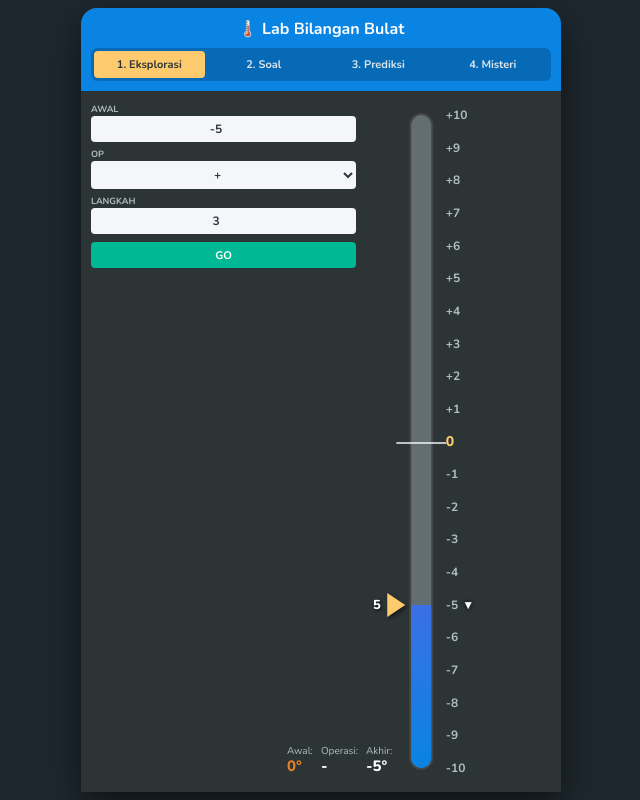
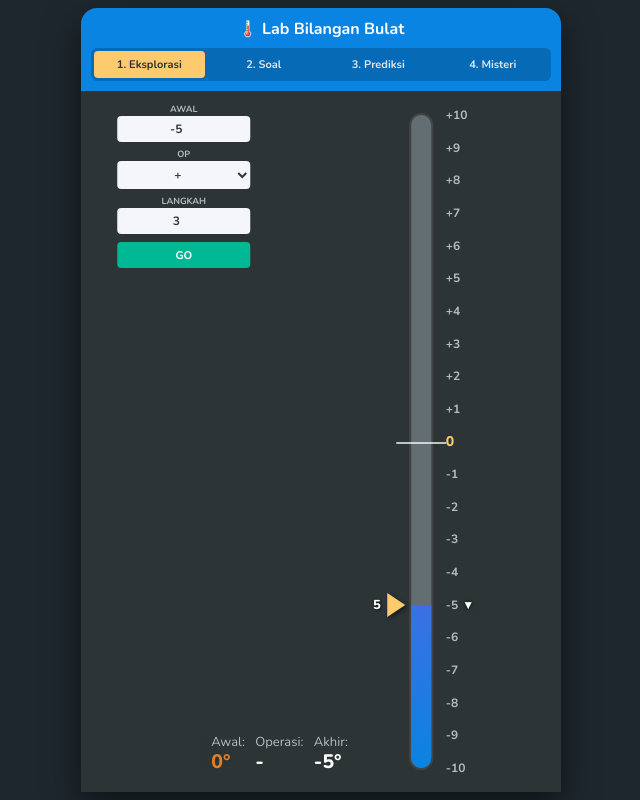
Before and after one commit to GogonXXX/Tangga-Bilangan-Negatif_Positif, a plain HTML site: page index.html in a window 1280 px wide. Shown: the whole page, without its empty margins (319-959 px from the left). Drawn offline with nearby package versions, Linux system fonts and the light colour scheme.

Commit message:
Update index.html

```diff
--- a/index.html
+++ b/index.html
@@ -199,7 +199,7 @@
         .hand.minute { width: 7.4px; height: 94px; margin-left: -3.7px; background: #0984e3; }
         .hand.second { width: 3.6px; height: 113px; margin-left: -1.8px; background: #d63031; }
 
-        /* --- 4 TOMBOL KONTROL --- */
+        /* --- 4 TOMBOL KONTROL JAM --- */
         .clock-controls {
             display: none;
             grid-template-columns: 1fr 1fr 1fr 1fr;
@@ -277,6 +277,17 @@
         .btn-check { background: #e17055; }
         .btn-check:active { background: #d63031; }
 
+        /* --- KONTROL MODE 1: LEBAR 50%, RATA TENGAH, GESER 30% KIRI --- */
+        #leftMenu .control-group,
+        #leftMenu .btn-mini {
+            width: 50%;
+            align-self: center;
+            transform: translateX(-30%);
+        }
+        #leftMenu .control-group label {
+            text-align: center;
+        }
+
         /* --- AREA JAWABAN --- */
         .answer-area {
             display: none;
@@ -285,7 +296,7 @@
         }
         .answer-area .control-group label { color: #ffeaa7; }
 
-        /* --- AREA TENGAH: TERMOMETER (geser kiri total -35%) --- */
+        /* --- AREA TENGAH: TERMOMETER (geser kiri -35%) --- */
         .thermometer-container {
             flex: 1;
             display: flex;
@@ -408,24 +419,25 @@
         .marker-naik { background: #d63031; }
         .marker-turun { background: #0984e3; }
 
-        /* --- FLOATING RESULT: horizontal, geser 20% ke kiri --- */
+        /* --- FLOATING RESULT: horizontal, geser 65% ke kiri --- */
+        /* UKURAN DIPERBESAR 30% DARI SEBELUMNYA */
         .floating-result {
             position: absolute;
             left: 0;
             bottom: 0;
-            transform: translateX(-20%);
+            transform: translateX(-65%);
             display: flex;
             flex-direction: row;
             align-items: flex-end;
-            gap: 8px;
+            gap: 10.4px;               /* 8px + 30% */
             z-index: 20;
             background: rgba(45,52,54,0.85);
-            padding: 5px 8px;
-            border-radius: 6px;
+            padding: 6.5px 10.4px;     /* 5px/8px + 30% */
+            border-radius: 7.8px;      /* 6px + 30% */
             white-space: nowrap;
         }
         .float-item {
-            font-size: 10px;
+            font-size: 13px;            /* 10px + 30% */
             color: #b2bec3;
             display: flex;
             flex-direction: column;
@@ -434,7 +446,7 @@
         }
         .float-item span {
             display: block;
-            font-size: 15px;
+            font-size: 19.5px;          /* 15px + 30% */
             font-weight: 800;
         }
 
```
